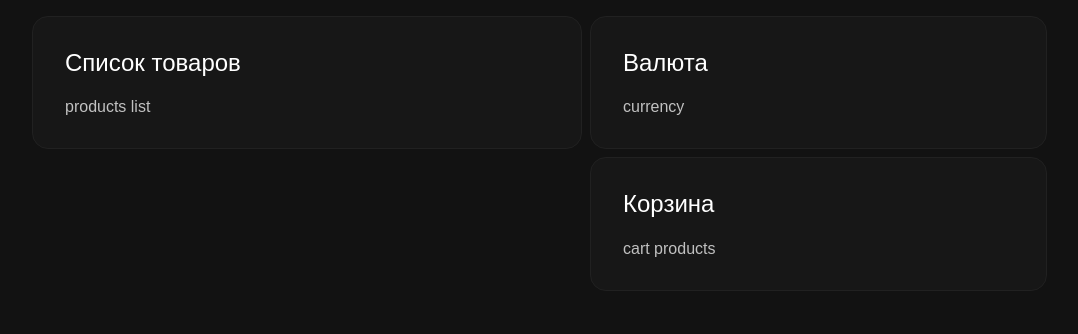
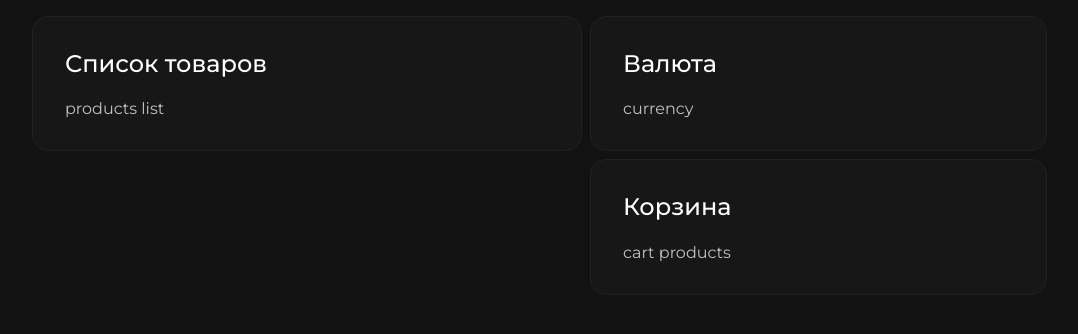
Before and after one commit to conarti/shop-layout-design, a website: page src/index.html in a window 1280 px wide. Shown: the whole page, without its empty margins (54-1132 px from the left). Drawn offline with nearby package versions, Linux system fonts and the light colour scheme; files that its build step writes are made by us from their sources.

Commit message:
add font

```diff
--- /dev/null
+++ b/src/scss/_fonts.scss
@@ -0,0 +1 @@
+@import url("https://fonts.googleapis.com/css2?family=Montserrat:wght@400;500;600;700&display=swap");
--- a/src/scss/_general.scss
+++ b/src/scss/_general.scss
@@ -6,7 +6,7 @@ body {
   margin: 0;
 
   color: $body-color;
-  font-family: sans-serif;
+  font-family: $font-family-base;
 
   background-color: $body-bg;
 }
--- a/src/scss/_variables.scss
+++ b/src/scss/_variables.scss
@@ -18,6 +18,8 @@ $secondary-text-color: $secondary;
 
 $body-color: $secondary-text-color;
 $body-bg: $dark;
+
+$font-family-base: "Montserrat", sans-serif;
 
 $layout-bg-1: $dark-1;
 $layout-bg-2: $dark-2;
--- a/src/scss/index.scss
+++ b/src/scss/index.scss
@@ -1,5 +1,6 @@
 @import "variables";
 @import "mixins";
+@import "fonts";
 @import "general";
 @import "main-layout";
 
```
Also changed, not shown: build/index.css.
